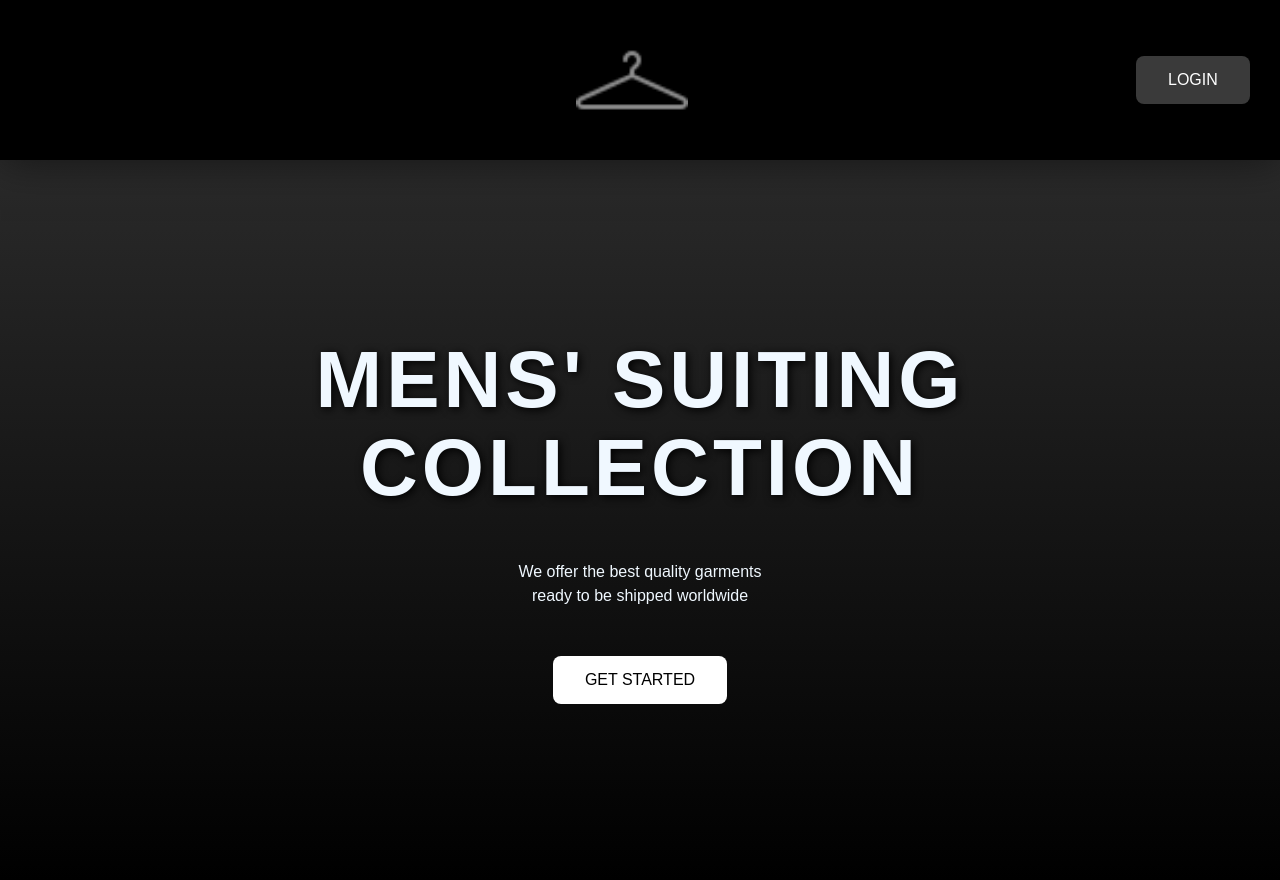
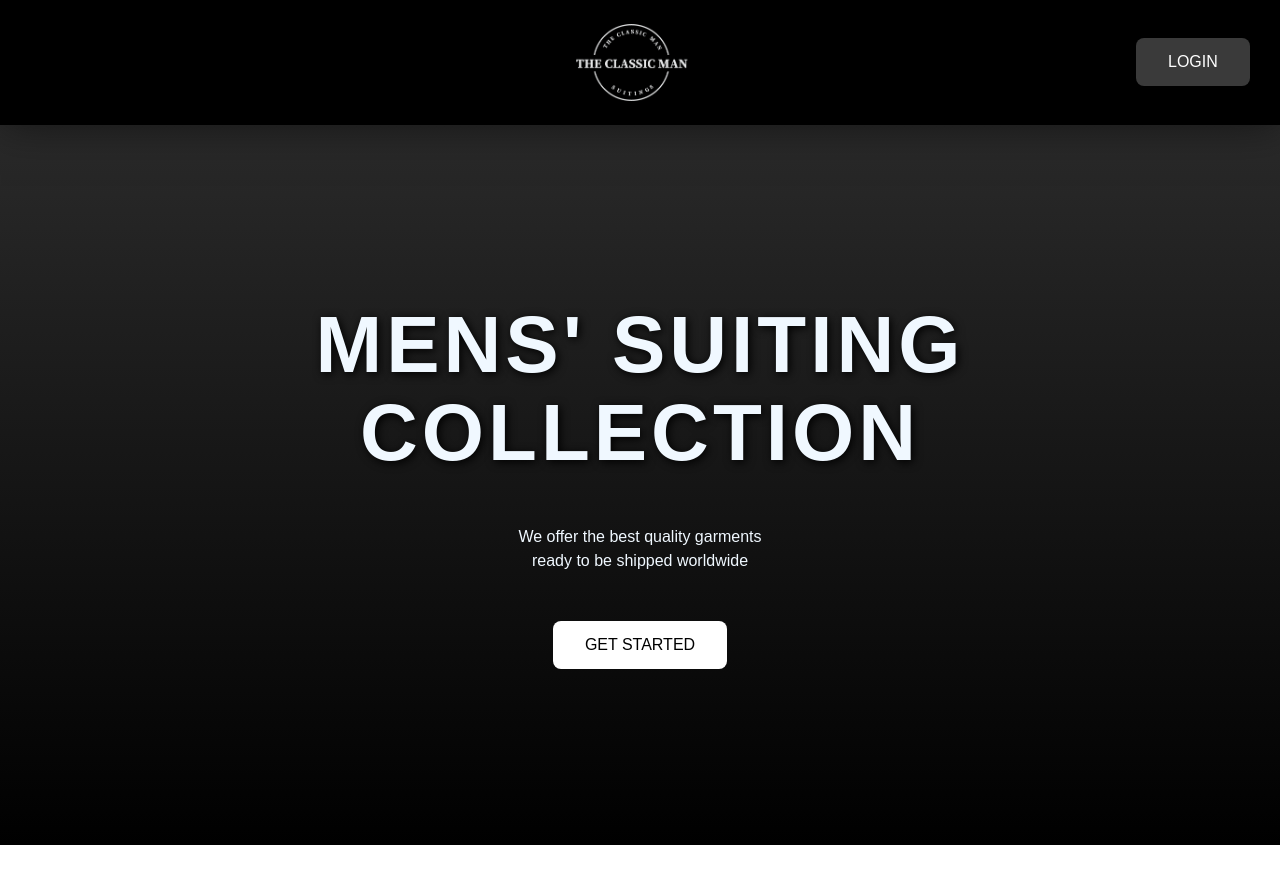
Before and after one commit to Gblnn/theclassicman, a React (Vite) app: page / in a window 1280 px wide. After the commit the page ends 845 px from the top, so only its background shows below. Built offline with nearby package versions, Linux system fonts and the light colour scheme; a web font is replaced by a local one.

Commit message:
Update menubar.jsx

```diff
--- a/src/components/menubar.jsx
+++ b/src/components/menubar.jsx
@@ -7,7 +7,7 @@
         <div className="header_container">
             <div className='left_empty'></div>
             <div className='title_container'>
-                <img className='header_logo' src='/hanger.png'/>
+                <img className='header_logo' src='/headerlogo.png'/>
             </div>
             <div className='spacer'>
             <Link>
```
